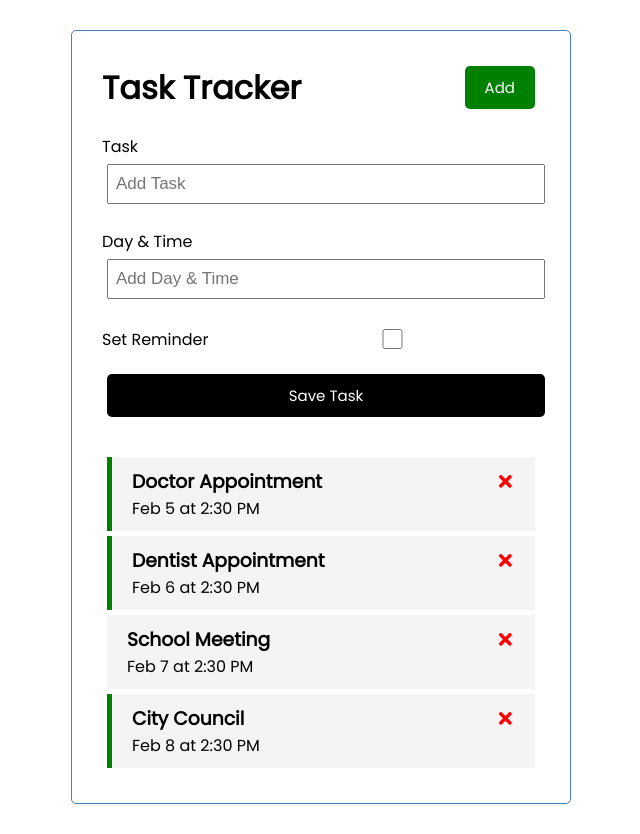
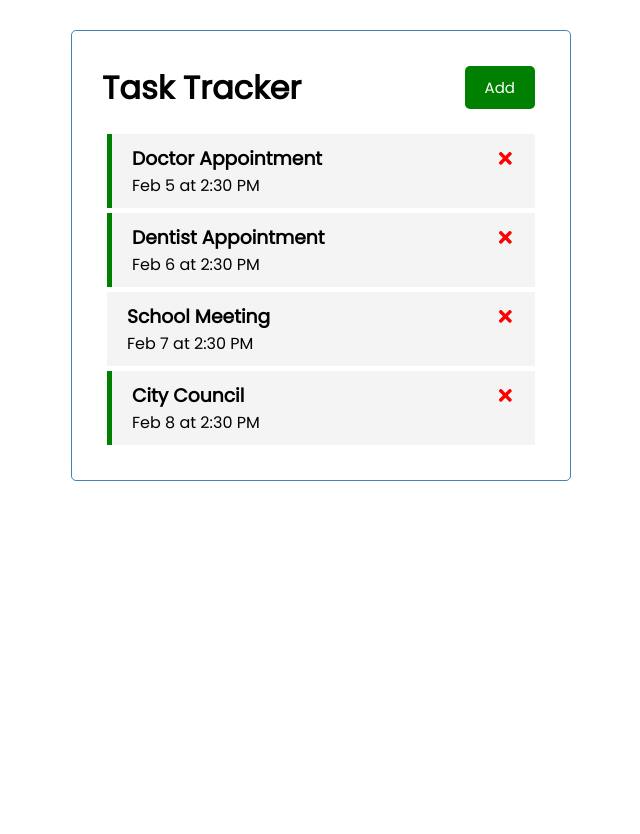
Before and after one commit to brendenbass/react-task-tracker, a React (Create React App) app: page / in a window 1280 px wide. Shown: the whole page, without its empty margins (319-959 px from the left). After the commit the page ends 800 px from the top, so only its background shows below. Built offline with nearby package versions, Linux system fonts and the light colour scheme.

Commit message:
Added state that shows/hides AddTask UI
- Button also changes colors and text depending on if addTask UI is shown
- passed showAdd state down to Header.js

```diff
--- a/src/App.js
+++ b/src/App.js
@@ -4,6 +4,7 @@
 import AddTask from './components/AddTask';
 
 function App() {
+  const [showAddTask, setShowAddTask] = useState(false)
   const [tasks, setTasks] = useState([
     {
     id: 1,
@@ -50,8 +51,8 @@
 
   return (
     <div className="container">
-      <Header />
-      <AddTask onAdd={addTask}/>
+      <Header onAdd={() => setShowAddTask(!showAddTask)} showAdd={showAddTask}/>
+      {showAddTask && <AddTask onAdd={addTask}/>}
       {tasks.length > 0 ? <Tasks tasks={tasks}
       onDelete={deleteTask}
       onToggle={toggleReminder}
--- a/src/components/Header.js
+++ b/src/components/Header.js
@@ -1,15 +1,11 @@
 import PropTypes from 'prop-types'
 import Button from './Button'
 
-const Header = ({title}) => {
-    const onClick = () => {
-        console.log('Click')
-    }
-
+const Header = ({title, onAdd, showAdd}) => {
     return (
         <header className='header'>
             <h1>{title}</h1>
-            <Button color='green' text='Add' onClick={onClick}/>
+            <Button color={showAdd ? 'steelblue' : 'green'} text={showAdd ? 'Close' : 'Add'} onClick={onAdd}/>
         </header>
     )
 }
```
